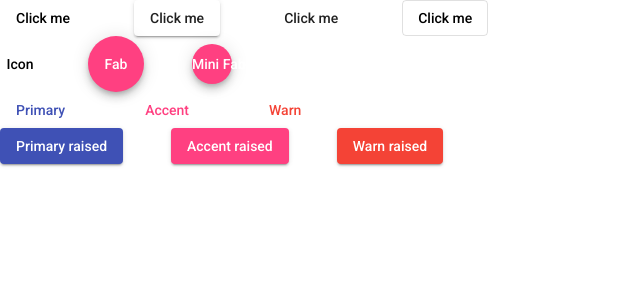
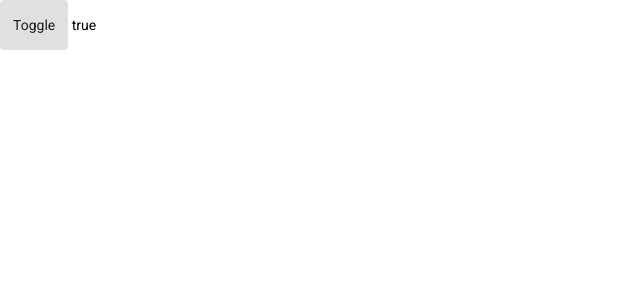
Before and after one commit to FaaridMuhammadEmad/Material-Demo, an Angular app: page / in a window 1280 px wide. Shown: the top 300 px of the page, without its empty margins (0-640 px from the left). Built offline with nearby package versions, Linux system fonts and the light colour scheme.

Commit message:
Toggle Button

```diff
--- a/src/app/app.component.html
+++ b/src/app/app.component.html
@@ -18,7 +18,7 @@
   <h3>This is a heading for h3</h3>
   <h4>This is a heading for h4</h4>
 </div> -->
-<div>
+<!-- <div>
   <button mat-button>Click me</button>
 <button mat-raised-button>Click me</button>
 <button mat-flat-button>Click me</button>
@@ -42,4 +42,10 @@
   <button color="primary" mat-raised-button>Primary raised</button>
   <button color="accent" mat-raised-button>Accent raised</button>
   <button color="warn" mat-raised-button>Warn raised</button>
+</div> -->
+
+<!-- BUTTON TOGGLE   -->
+<div>
+  <mat-button-toggle #toggleBtn checked>Toggle</mat-button-toggle>
+  {{toggleBtn.checked}}
 </div>
--- a/src/app/material/material.module.ts
+++ b/src/app/material/material.module.ts
@@ -1,8 +1,10 @@
 import { NgModule } from '@angular/core';
 import {MatButtonModule} from '@angular/material/button'
+import {MatButtonToggleModule} from '@angular/material/button-toggle';
 
 const MaterialComponents = [
-  MatButtonModule
+  MatButtonModule,
+  MatButtonToggleModule
 ];
 
 @NgModule({
```
